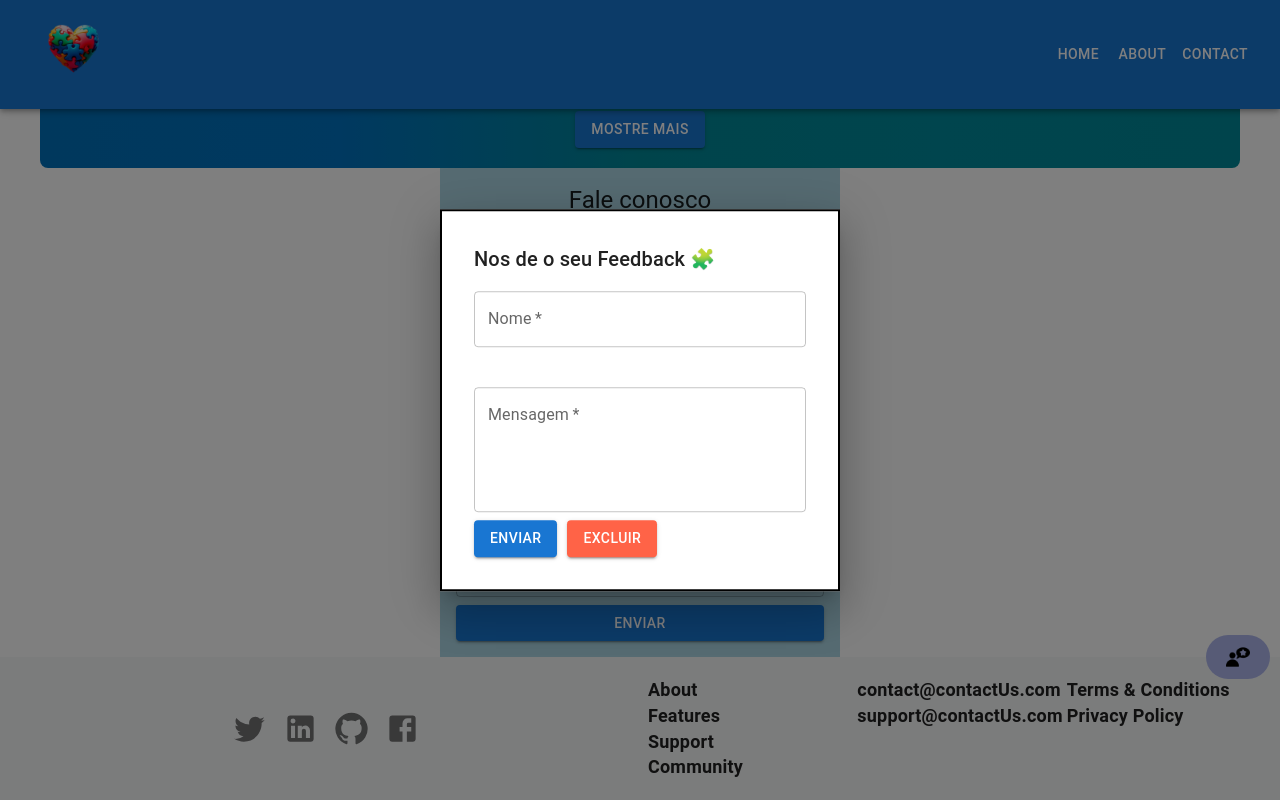
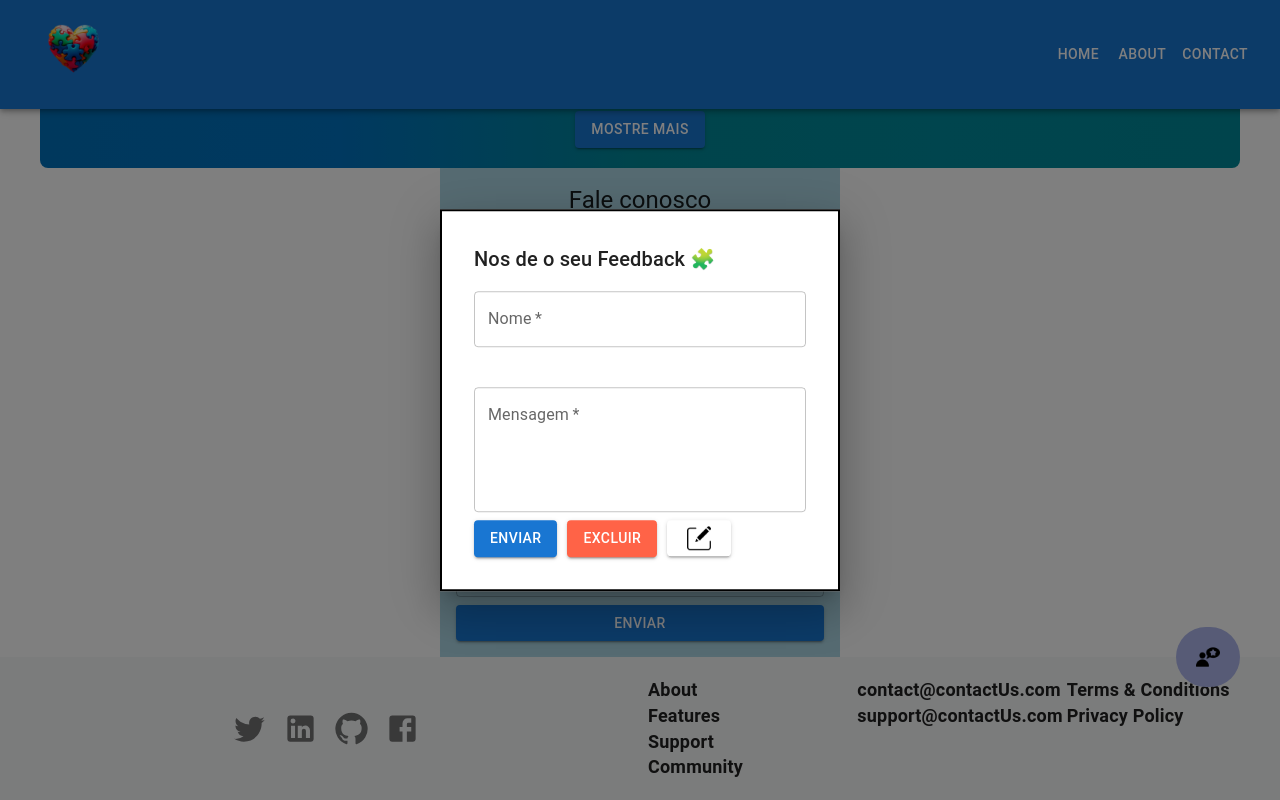
Before and after one commit to Debora-Laiss/Projeto_Final_M5, a React (Vite) app in the folder frontend/: page / in a window 1280 px wide. Both pictures are taken after a click on the button 1238 px from the left and 2000 px from the top of the page. Shown: the part 1343-2143 px from the top of the page. Built offline with nearby package versions, Linux system fonts and the light colour scheme.

Commit message:
feat: add

```diff
--- a/frontend/src/components/feedback/feedback.jsx
+++ b/frontend/src/components/feedback/feedback.jsx
@@ -32,8 +32,10 @@ const BasicModal = () => {
   onClick={handleOpen}
   sx={{
     position: 'absolute',
-    right: '10px',
+    right: '30px',
+    height: '60px',
     transform: 'translateY(-50%)',
+    marginRight: '10px',
     backgroundColor: '#afb8ee',
     color: '#fff',
     borderRadius: '80px',
@@ -63,7 +65,6 @@ const BasicModal = () => {
           onClose={handleClose}
           aria-labelledby="modal-modal-title"
           aria-describedby="modal-modal-description"
-          sx={{borderRadius: '10px',}}
         >
           <Box sx={style}>
             <Typography id="modal-modal-title" variant="h6" component="h2">
@@ -87,13 +88,23 @@ const BasicModal = () => {
                     required
                 />
             </Typography>
-            <Button type="submit" variant="contained" >
+            <Button type="submit" variant="contained" sx={{ margin: '10 10px' }}>
              Enviar
             </Button>
             <Button type="submit" variant="contained" sx={{ backgroundColor: 'tomato', margin: '0 10px' }}>
              Excluir
             </Button>
+            <Button type="submit" variant="contained" sx={{ backgroundColor: '#ffffff', margin: '0px' }}>
+            <img
+                src="./src/assets/editar.png"
+                alt="Ícone"
+                style={{
+                width: '24px',
+                height: '24px',
+                objectFit: 'cover'
+            }}></img>
 
+            </Button>
           </Box>
         </Modal>
       </div>
```
Also changed, not shown: frontend/src/assets/editar.png (added).
